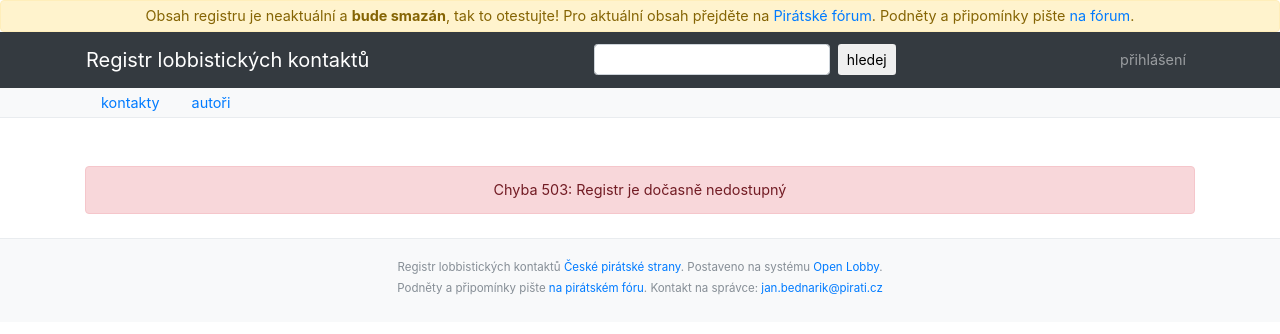
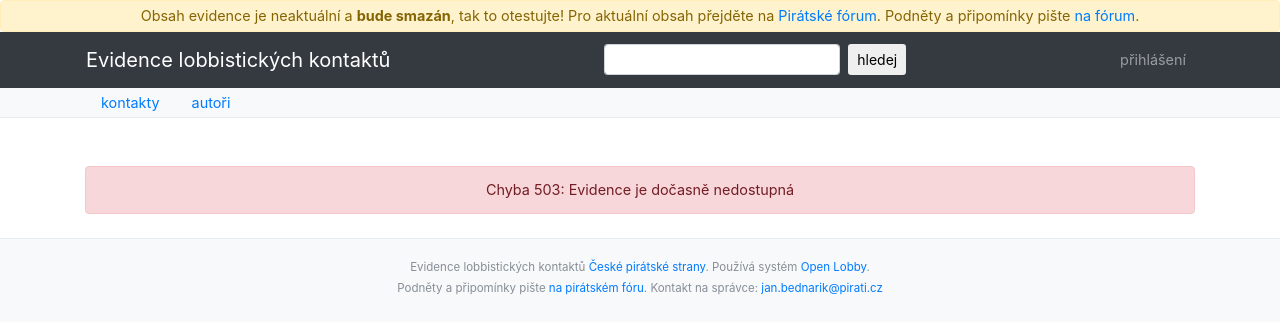
Before and after one commit to openlobby/openlobby-app, a Django app: template olapp/core/templates/503.html in a window 1280 px wide. Shown: the top 334 px of the page. Run offline with Django 3.2, Linux system fonts and the light colour scheme; the template is opened without the code that fills it, so the values that code supplies are empty; some libraries are stand-ins or nearby versions.

Commit message:
Rename website

```diff
--- a/olapp/core/templates/503.html
+++ b/olapp/core/templates/503.html
@@ -3,7 +3,7 @@
 {% block content %}
 
 <div class="container alert alert-danger text-center my-4">
-  Chyba 503: Registr je dočasně nedostupný
+  Chyba 503: Evidence je dočasně nedostupná
 </div>
 
 {% endblock %}
--- a/olapp/core/templates/core/skeleton.html
+++ b/olapp/core/templates/core/skeleton.html
@@ -1,7 +1,7 @@
 <!doctype html>
 <html lang="en">
   <head>
-    <title>Registr lobbistických kontaktů</title>
+    <title>Evidence lobbistických kontaktů</title>
     <!-- Required meta tags -->
     <meta charset="utf-8">
     <meta name="viewport" content="width=device-width, initial-scale=1, shrink-to-fit=no">
@@ -22,14 +22,14 @@
   <body style="font-size: 90%">
 
     <div class="alert alert-warning text-center my-0 py-1">
-      Obsah registru je neaktuální a <b>bude smazán</b>, tak to otestujte! Pro aktuální obsah přejděte na
+      Obsah evidence je neaktuální a <b>bude smazán</b>, tak to otestujte! Pro aktuální obsah přejděte na
       <a href="https://forum.pirati.cz/vstupy-a-vystupy-f570/evidence-lobbistickych-kontaktu-t13315.html">Pirátské fórum</a>.
       Podněty a připomínky pište <a href="https://forum.pirati.cz/viewtopic.php?p=586837#p586837">na fórum</a>.
     </div>
 
     <nav class="navbar navbar-dark navbar-expand-lg bg-dark mb-0"> {# mb-4 až tu nebude alert #}
       <div class="container px-3">
-        <a class="navbar-brand" href="/">Registr lobbistických kontaktů</a>
+        <a class="navbar-brand" href="/">Evidence lobbistických kontaktů</a>
 
         <form class="form-inline" action="{% url 'index' %}" method="get">
           <input class="form-control form-control-sm" type="search" name="q" id="id_q" value="{{ form.q.value|default_if_none:"" }}">
@@ -76,7 +76,7 @@
 
     <div class="container-fluid pt-3 pb-2 border border-left-0 border-right-0 border-bottom-0 bg-light">
       <p class="text-muted text-center"><small>
-        Registr lobbistických kontaktů <a href="https://pirati.cz">České pirátské strany</a>. Postaveno na systému <a href="https://github.com/openlobby">Open Lobby</a>.<br>
+        Evidence lobbistických kontaktů <a href="https://pirati.cz">České pirátské strany</a>. Používá systém <a href="https://github.com/openlobby">Open Lobby</a>.<br>
         Podněty a připomínky pište <a href="https://forum.pirati.cz/viewtopic.php?p=586837#p586837">na pirátském fóru</a>. Kontakt na správce: <a href="mailto:jan.bednarik@pirati.cz">jan.bednarik@pirati.cz</a>
       </small></p>
     </div>
```
Also changed, not shown: README.md.
